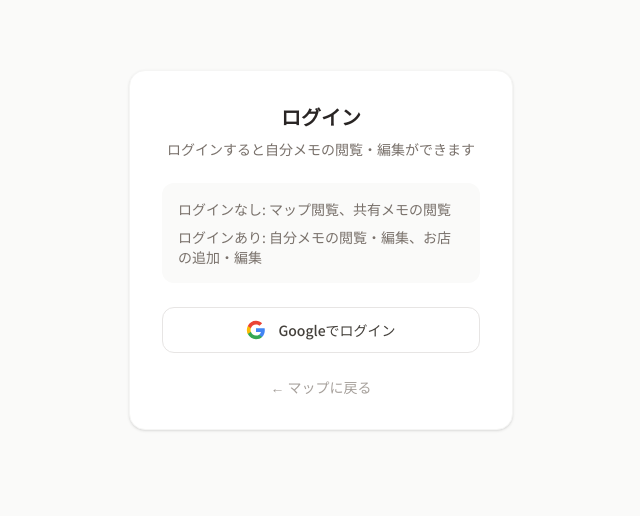
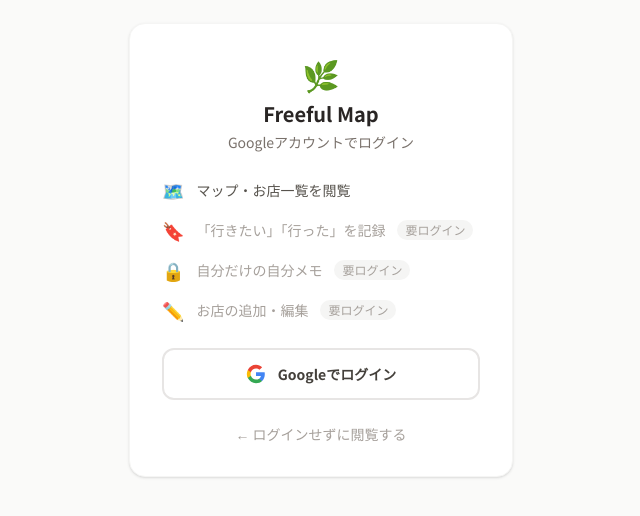
Before and after one commit to aruka3/freeful-map, a Next.js app: page /login in a window 1280 px wide. Shown: the part 150-666 px from the top of the page, without its empty margins (319-959 px from the left). Built offline with nearby package versions, Linux system fonts and the light colour scheme.

Commit message:
improve: login page design - clearer feature list with login-required badges
Co-Authored-By: Claude Sonnet 4.6 <noreply@anthropic.com>
Claude-Session: https://claude.ai/code/session_018hfnEMwxWQg9tEfsHtnJWr

```diff
--- a/src/app/login/page.tsx
+++ b/src/app/login/page.tsx
@@ -3,20 +3,36 @@ export default function LoginPage() {
     <div className="min-h-screen bg-stone-50 flex items-center justify-center px-4">
       <div className="bg-white rounded-2xl shadow-sm border border-stone-100 p-8 w-full max-w-sm text-center space-y-6">
         <div>
-          <h1 className="text-xl font-bold text-stone-800">ログイン</h1>
-          <p className="text-sm text-stone-500 mt-2">
-            ログインすると自分メモの閲覧・編集ができます
-          </p>
+          <span className="text-3xl">🌿</span>
+          <h1 className="text-xl font-bold text-stone-800 mt-2">Freeful Map</h1>
+          <p className="text-sm text-stone-500 mt-1">Googleアカウントでログイン</p>
         </div>
 
-        <div className="space-y-2 text-sm text-stone-500 bg-stone-50 rounded-xl p-4 text-left">
-          <p>ログインなし: マップ閲覧、共有メモの閲覧</p>
-          <p>ログインあり: 自分メモの閲覧・編集、お店の追加・編集</p>
+        <div className="space-y-3 text-left">
+          <div className="flex items-center gap-3 text-sm text-stone-600">
+            <span className="text-lg">🗺️</span>
+            <span>マップ・お店一覧を閲覧</span>
+          </div>
+          <div className="flex items-center gap-3 text-sm text-stone-400">
+            <span className="text-lg">🔖</span>
+            <span>「行きたい」「行った」を記録</span>
+            <span className="text-xs bg-stone-100 text-stone-400 px-2 py-0.5 rounded-full">要ログイン</span>
+          </div>
+          <div className="flex items-center gap-3 text-sm text-stone-400">
+            <span className="text-lg">🔒</span>
+            <span>自分だけの自分メモ</span>
+            <span className="text-xs bg-stone-100 text-stone-400 px-2 py-0.5 rounded-full">要ログイン</span>
+          </div>
+          <div className="flex items-center gap-3 text-sm text-stone-400">
+            <span className="text-lg">✏️</span>
+            <span>お店の追加・編集</span>
+            <span className="text-xs bg-stone-100 text-stone-400 px-2 py-0.5 rounded-full">要ログイン</span>
+          </div>
         </div>
 
         <a
           href="/api/auth/signin/google?callbackUrl=/"
-          className="flex items-center justify-center gap-3 w-full py-3 px-4 rounded-xl border border-stone-200 bg-white hover:bg-stone-50 transition-colors text-stone-700 font-medium text-sm"
+          className="flex items-center justify-center gap-3 w-full py-3.5 px-4 rounded-xl border-2 border-stone-200 bg-white hover:bg-stone-50 hover:border-stone-300 transition-colors text-stone-700 font-semibold text-sm"
         >
           <svg className="w-5 h-5" viewBox="0 0 24 24">
             <path fill="#4285F4" d="M22.56 12.25c0-.78-.07-1.53-.2-2.25H12v4.26h5.92c-.26 1.37-1.04 2.53-2.21 3.31v2.77h3.57c2.08-1.92 3.28-4.74 3.28-8.09z"/>
@@ -28,7 +44,7 @@ export default function LoginPage() {
         </a>
 
         <a href="/" className="block text-sm text-stone-400 hover:text-stone-600">
-          ← マップに戻る
+          ← ログインせずに閲覧する
         </a>
       </div>
     </div>
```
